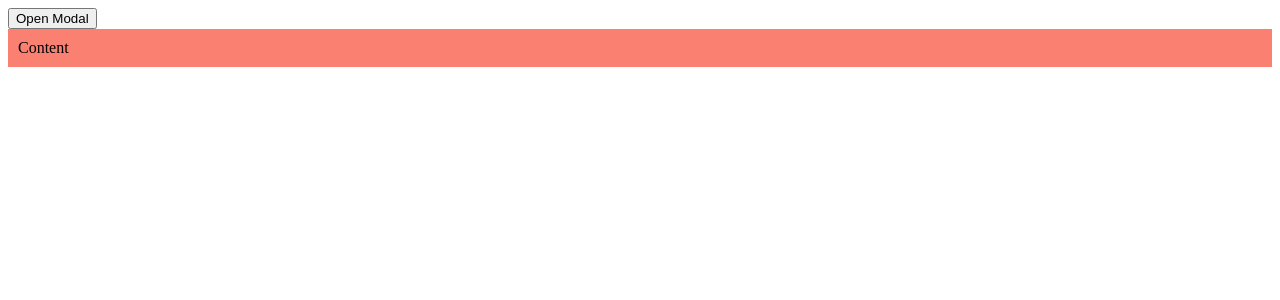
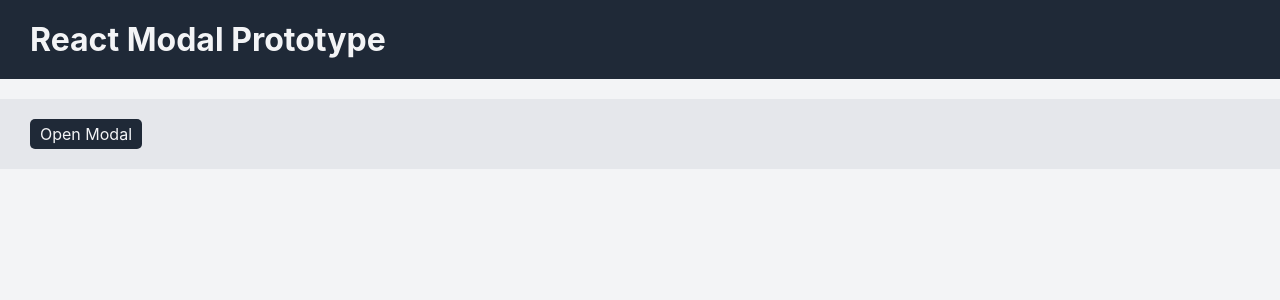
Before and after one commit to James-Rozy/react-modal, a React (Create React App) app: page / in a window 1280 px wide. Shown: the top 300 px of the page. Built offline with nearby package versions, Linux system fonts and the light colour scheme.

Commit message:
Move css-in-js styling to style.css

```diff
--- a/src/App.js
+++ b/src/App.js
@@ -1,23 +1,17 @@
 import React, { useState } from 'react';
 import Modal from './components/Modal';
-
-const BUTTON_WRAPPER_STYLES = {
-  position: 'relative',
-  zIndex: 1,
-};
-
-const OTHER_CONTENT_STYLES = {
-  position: 'relative',
-  zIndex: 2,
-  backgroundColor: 'salmon',
-  padding: '10px',
-};
+import './styles/styles.css';
 
 const App = () => {
   const [isOpen, setIsOpen] = useState(false);
   return (
-    <>
-      <div style={BUTTON_WRAPPER_STYLES}>
+    <div className='container'>
+      <header>
+        <h1>React Modal Prototype</h1>
+      </header>
+
+      <div className='content'>
+        <div className='btn-wrapper'>
           <button className='open-modal-btn' onClick={() => setIsOpen(true)}>
             Open Modal
           </button>
@@ -26,11 +20,8 @@ const App = () => {
             Here is a modal!
           </Modal>
         </div>
-
-      <div className='content' style={OTHER_CONTENT_STYLES}>
-        Content
       </div>
-    </>
+    </div>
   );
 };
 
```
Lines whose indentation alone changed are shown as unchanged.
